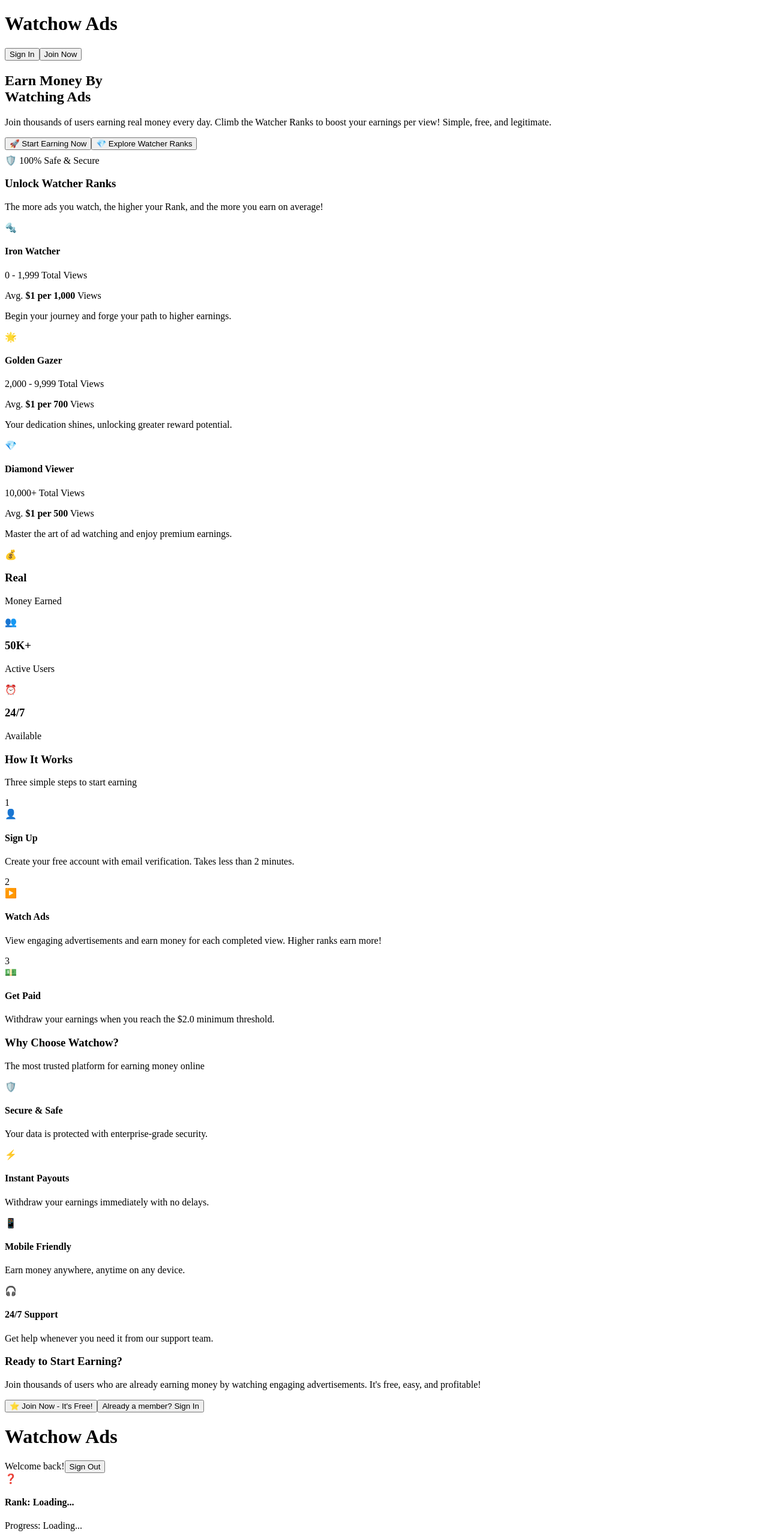
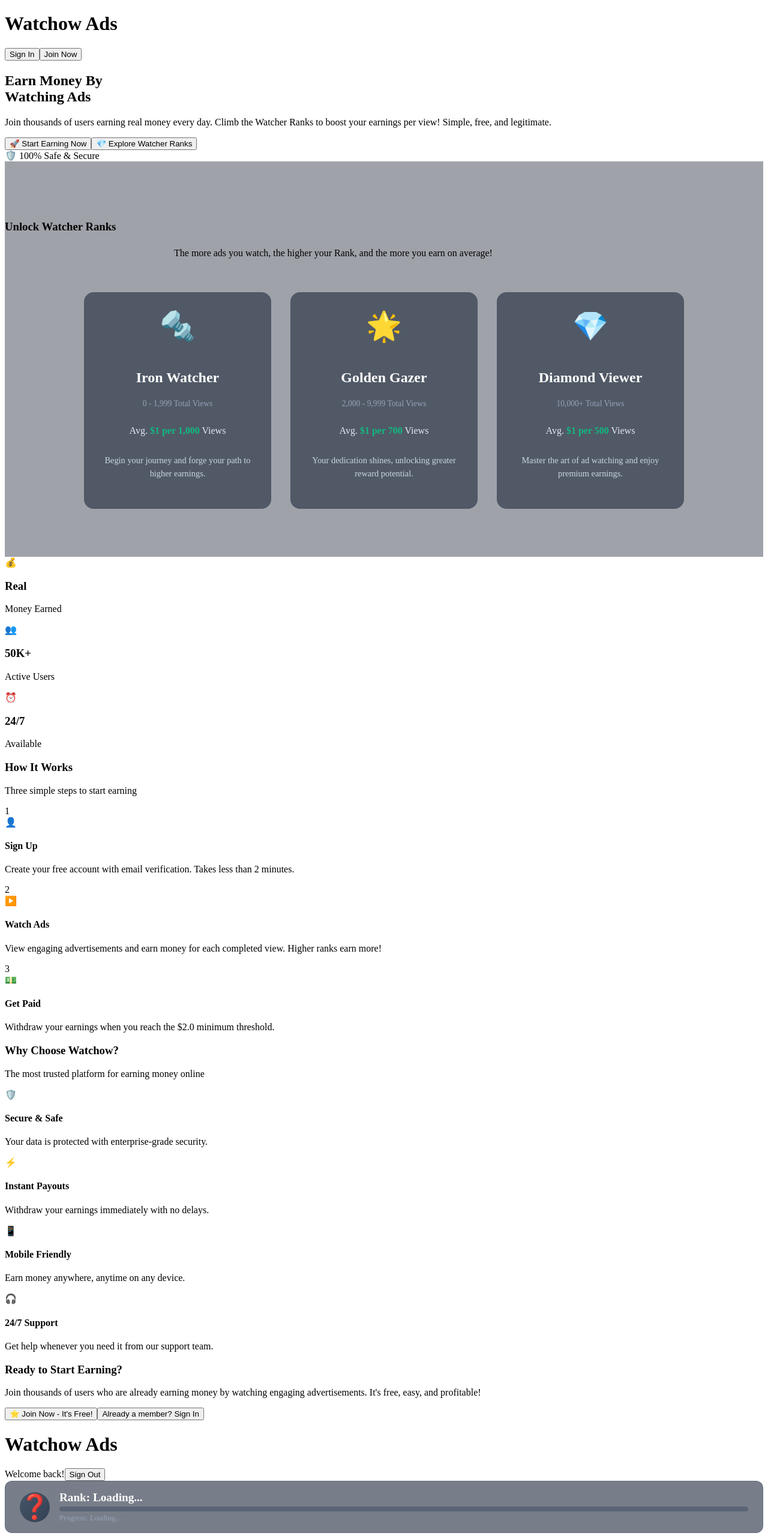
Before and after one commit to watchowads/watchowads, a plain HTML site: page index.html in a window 1280 px wide. Shown: the top 2560 px of the page at 60% size. Drawn offline with Linux system fonts and the light colour scheme; no server answers.

Commit message:
styles.css

```diff
--- a/styles.css
+++ b/styles.css
@@ -1,153 +1,171 @@
-/* ... (Existing styles from your last full styles.css) ... */
+/* styles.css */
 
-/* Level Up Section on Landing Page */
-.level-up {
+/* ... (Your existing styles from the file you provided) ... */
+
+/* NEW STYLES FOR WATCHER RANKS ON LANDING PAGE */
+.watcher-ranks-info {
     position: relative;
     z-index: 10;
-    padding: 6rem 0;
-    background: rgba(15, 23, 42, 0.5); /* Slightly different background */
+    padding: 5rem 0; /* Adjusted padding */
+    background: rgba(15, 23, 42, 0.4); /* Slightly different from how-it-works */
 }
 
-.levels-grid {
+.watcher-ranks-info .section-title {
+    margin-bottom: 1.5rem;
+}
+.watcher-ranks-info .section-subtitle {
+    margin-bottom: 3.5rem;
+    max-width: 700px;
+    margin-left: auto;
+    margin-right: auto;
+}
+
+.levels-grid-landing {
     display: grid;
-    grid-template-columns: repeat(auto-fit, minmax(300px, 1fr));
+    grid-template-columns: repeat(auto-fit, minmax(280px, 1fr)); /* Responsive columns */
     gap: 2rem;
-    max-width: 1100px;
+    max-width: 1000px; /* Max width for the grid */
     margin: 0 auto;
 }
 
-.level-card {
-    background: rgba(30, 41, 59, 0.7);
-    border: 1px solid rgba(71, 85, 105, 0.5);
-    border-radius: 16px;
-    padding: 2.5rem 2rem;
+.level-card-landing {
+    background: rgba(30, 41, 59, 0.6); /* Darker card background */
+    border: 1px solid rgba(71, 85, 105, 0.3);
+    border-radius: 16px; /* Consistent with other cards */
+    padding: 2rem 1.5rem;
     text-align: center;
-    transition: all 0.3s ease;
-    box-shadow: 0 10px 30px rgba(0,0,0,0.2);
+    transition: transform 0.3s ease, box-shadow 0.3s ease;
+    display: flex;
+    flex-direction: column;
+    align-items: center;
 }
 
-.level-card:hover {
-    transform: translateY(-10px);
-    box-shadow: 0 15px 40px rgba(59, 130, 246, 0.2);
+.level-card-landing:hover {
+    transform: translateY(-8px);
+    box-shadow: 0 12px 25px rgba(0, 0, 0, 0.2);
 }
 
-.level-icon {
-    font-size: 3.5rem;
+.level-card-landing-icon {
+    font-size: 3rem; /* Icon size */
     margin-bottom: 1rem;
+    color: #fff; /* Default icon color */
     line-height: 1;
 }
 
-.level-card h4 {
-    font-size: 1.75rem;
+.level-card-landing.iron .level-card-landing-icon { color: #b08d57; } /* Bronze/Iron color */
+.level-card-landing.golden .level-card-landing-icon { color: #ffd700; } /* Gold color */
+.level-card-landing.diamond .level-card-landing-icon { color: #b9f2ff; } /* Diamond color */
+
+
+.level-card-landing h4 {
+    font-size: 1.5rem; /* Rank name size */
     font-weight: 700;
-    margin-bottom: 0.75rem;
-    color: #fff;
+    margin-bottom: 0.5rem;
+    color: #ffffff;
 }
 
-.level-card .level-views {
-    font-size: 0.9rem;
-    color: #94a3b8;
-    margin-bottom: 0.5rem;
-    font-weight: 500;
+.level-card-landing .level-views-landing {
+    font-size: 0.85rem;
+    color: #94a3b8; /* Lighter text for secondary info */
+    margin-bottom: 0.75rem;
 }
 
-.level-card .level-rate {
-    font-size: 1.1rem;
-    color: #e2e8f0;
+.level-card-landing .level-rate-landing {
+    font-size: 1rem;
+    color: #e2e8f0; /* Main rate text */
     margin-bottom: 1rem;
-    font-weight: 600;
 }
-
-.level-card .rate-highlight {
-    /* background: linear-gradient(135deg, #10b981, #059669);
-    -webkit-background-clip: text;
-    -webkit-text-fill-color: transparent;
-    background-clip: text; */
-    color: #10b981; /* Simpler highlight */
+.level-card-landing .level-rate-landing strong {
+    color: #10b981; /* Highlight color for rate */
     font-weight: 700;
 }
 
-.level-card .level-desc {
-    font-size: 0.95rem;
-    color: #cbd5e1;
-    line-height: 1.6;
+
+.level-card-landing .level-desc-landing {
+    font-size: 0.9rem;
+    color: #cbd5e1; /* Description text */
+    line-height: 1.5;
+    flex-grow: 1; /* Allows cards to have same height if content differs */
 }
 
-/* Specific Level Card Styling */
-.level-card.seeker { border-left: 5px solid #cd7f32; /* Bronze-ish */ }
-.level-card.explorer { border-left: 5px solid #c0c0c0; /* Silver-ish */ }
-.level-card.master { border-left: 5px solid #ffd700; /* Gold-ish */ }
-
-/* User Rank Display on Dashboard */
-.rank-display-card {
-    background: rgba(30, 41, 59, 0.6);
-    border: 1px solid rgba(71, 85, 105, 0.4);
-    border-radius: 16px;
-    padding: 1.5rem;
+/* NEW STYLES FOR USER RANK DISPLAY ON DASHBOARD */
+.dashboard-rank-card {
     display: flex;
     align-items: center;
-    gap: 1.5rem;
-    margin-bottom: 2rem; /* Add some space below it */
+    gap: 1rem; /* Space between icon and info */
+    padding: 1rem 1.5rem;
+    background: rgba(30, 41, 59, 0.6); /* Consistent with other dashboard cards */
+    border: 1px solid rgba(71, 85, 105, 0.4);
+    border-radius: 12px; /* Consistent radius */
+    margin-bottom: 1.5rem; /* Space below this card */
     color: #e2e8f0;
 }
 
-.rank-icon {
-    font-size: 3rem; /* Larger icon */
-    width: 70px;
-    height: 70px;
+.rank-card-icon {
+    font-size: 2.5rem; /* Icon size */
+    width: 50px; /* Icon container size */
+    height: 50px;
     display: flex;
     align-items: center;
     justify-content: center;
     border-radius: 50%;
-    background: linear-gradient(135deg, #3b82f6, #8b5cf6); /* Default icon background */
     color: #fff;
     font-weight: bold;
     flex-shrink: 0;
-}
-/* Specific rank icons if needed */
-.rank-icon.seeker-icon { background: linear-gradient(135deg, #cd7f32, #a0522d); }
-.rank-icon.explorer-icon { background: linear-gradient(135deg, #c0c0c0, #a9a9a9); }
-.rank-icon.master-icon { background: linear-gradient(135deg, #ffd700, #e6c300); }
-
-
-.rank-info {
-    flex-grow: 1;
+    /* Default background, will be overridden by JS if specific class is added */
+    background: linear-gradient(135deg, #475569, #334155);
 }
 
-.rank-info h4 {
-    font-size: 1.4rem;
-    font-weight: 700;
-    margin-bottom: 0.3rem;
+/* Specific rank icon backgrounds (JS will add these classes) */
+.rank-card-icon.iron { background: linear-gradient(135deg, #b08d57, #8c6f47); }
+.rank-card-icon.golden { background: linear-gradient(135deg, #ffd700, #ccac00); }
+.rank-card-icon.diamond { background: linear-gradient(135deg, #b9f2ff, #87d7e8); }
+
+.rank-card-info {
+    flex-grow: 1; /* Takes remaining space */
+}
+
+.rank-card-info h4 { /* For #dashboard-rank-name */
+    font-size: 1.2rem;
+    font-weight: 600;
+    margin: 0 0 0.25rem 0;
     color: #fff;
 }
 
-.rank-info #rank-progress-text {
-    font-size: 0.85rem;
-    color: #94a3b8;
-    margin-bottom: 0.75rem;
+.rank-card-progress-bar-container {
+    width: 100%;
+    height: 8px; /* Progress bar height */
+    background-color: rgba(71, 85, 105, 0.6); /* Darker background */
+    border-radius: 4px;
+    overflow: hidden;
+    margin-bottom: 0.25rem;
 }
 
-.progress-bar-rank {
-    width: 100%;
-    height: 10px;
-    background-color: rgba(71, 85, 105, 0.5); /* Darker background for progress bar */
-    border-radius: 5px;
-    overflow: hidden;
+.rank-card-progress-fill { /* For #dashboard-rank-progress-fill */
+    height: 100%;
+    background: linear-gradient(90deg, #3b82f6, #8b5cf6); /* Default fill */
+    width: 0%; /* Set by JS */
+    border-radius: 4px;
+    transition: width 0.5s ease-in-out;
+}
+/* Specific rank progress bar fills (JS will add these classes if needed, or just use default) */
+.rank-card-progress-fill.iron { background: linear-gradient(90deg, #b08d57, #8c6f47); }
+.rank-card-progress-fill.golden { background: linear-gradient(90deg, #ffd700, #ccac00); }
+.rank-card-progress-fill.diamond { background: linear-gradient(90deg, #b9f2ff, #87d7e8); }
+
+
+.rank-card-info #dashboard-rank-progress-text {
+    font-size: 0.8rem;
+    color: #94a3b8; /* Lighter text for progress */
+    margin: 0;
 }
 
-.progress-fill-rank {
-    height: 100%;
-    background: linear-gradient(90deg, #3b82f6, #8b5cf6); /* Default progress fill */
-    width: 0%; /* Will be set by JS */
-    border-radius: 5px;
-    transition: width 0.5s ease-in-out;
+/* Adjust hero button if it was changed for scrolling to levels */
+.hero-buttons button.btn-large.btn-outline {
+    /* Ensure it looks good alongside the primary button */
 }
-.progress-fill-rank.seeker-fill { background: linear-gradient(90deg, #cd7f32, #a0522d); }
-.progress-fill-rank.explorer-fill { background: linear-gradient(90deg, #c0c0c0, #a9a9a9); }
-.progress-fill-rank.master-fill { background: linear-gradient(90deg, #ffd700, #e6c300); }
 
-
-/* Ensure hero button for levels works */
-.hero-buttons button {
-    margin-bottom: 0.5rem; /* Add some space if they wrap */
+/* Make sure the scroll target is identifiable */
+#watcher-ranks-section {
+    /* This ID is used by scrollToElement */
 }
```
